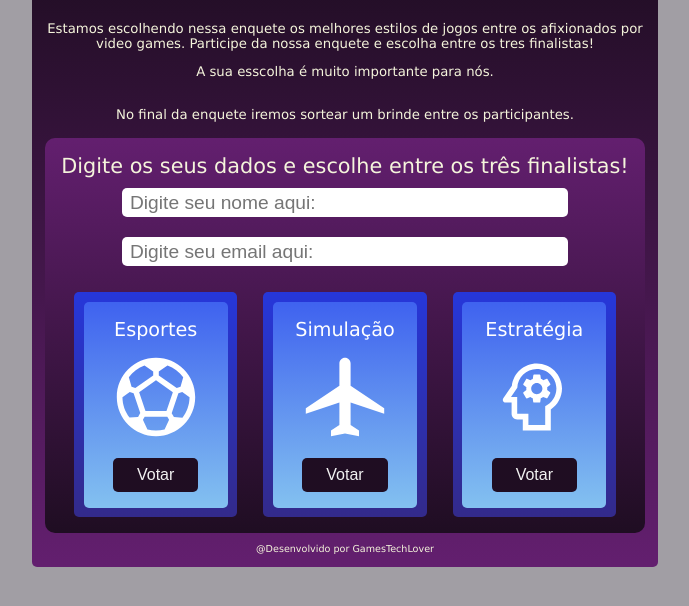
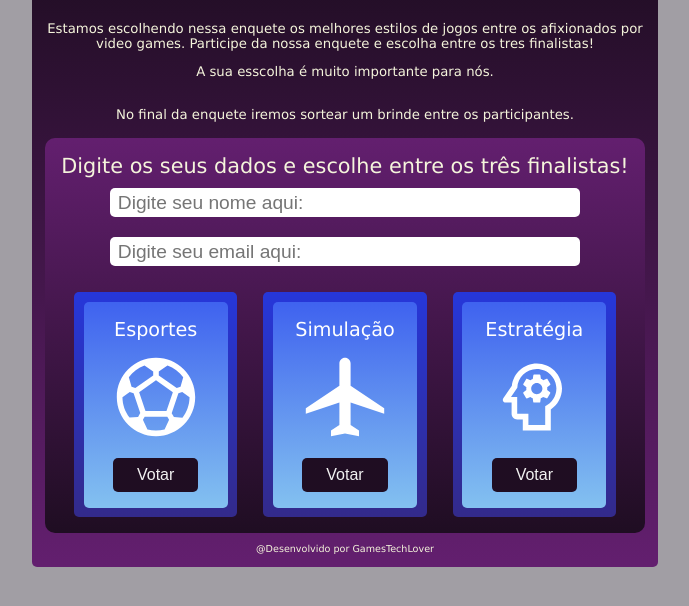
Before and after one commit to GabeOliver203/BootcampDevJr-Projeto-Games-Lovers, a plain HTML site: page Index.html in a window 1280 px wide. Shown: the part 58-664 px from the top of the page, without its empty margins (295-984 px from the left). Drawn offline with nearby package versions, Linux system fonts and the light colour scheme.

Commit message:
closes #7 - inputs e correções

```diff
--- a/style.css
+++ b/style.css
@@ -115,7 +115,7 @@ input
     border-radius: 5px;
     border: 0;
     margin: 10px;
-    width: 430px;
+    width: 80%;
 
 }
 input:focus
```
